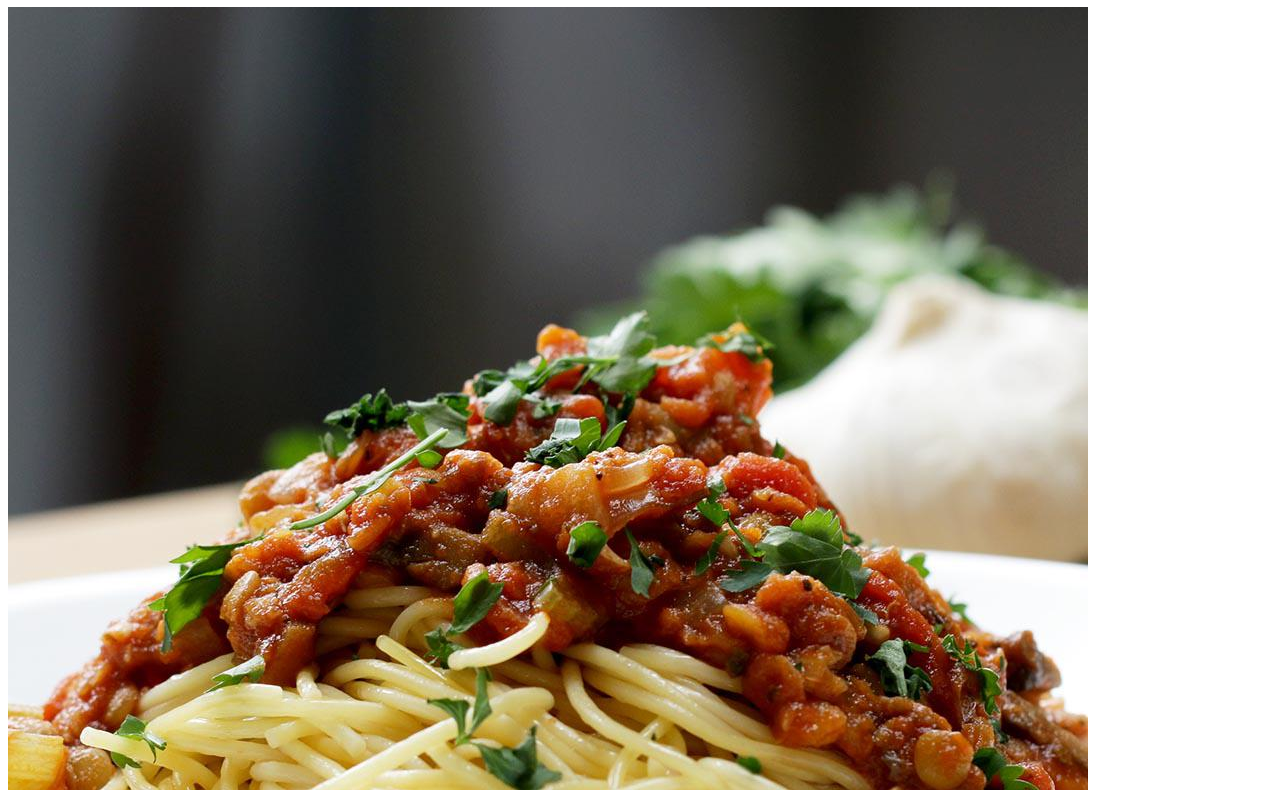
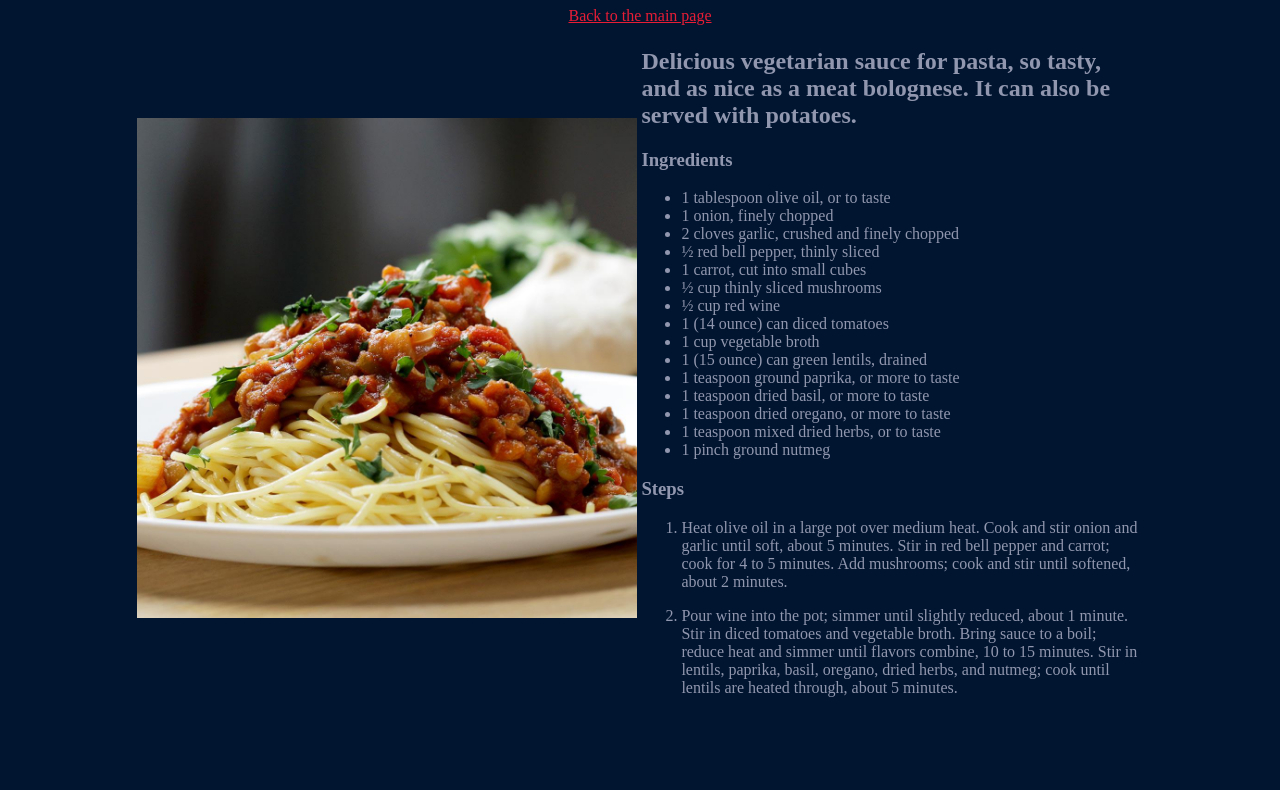
Before and after one commit to DeeAyDan/odin-recipes-2, a plain HTML site: page recipes/lentil_bolognese.html in a window 1280 px wide. Shown: the part 73-863 px from the top of the page. After the commit the page ends 800 px from the top, so only its background shows below. Drawn offline with Linux system fonts and the light colour scheme.

Commit message:
Scaled basic css over recipe pages and added return link

```diff
--- a/recipes/lentil_bolognese.html
+++ b/recipes/lentil_bolognese.html
@@ -4,12 +4,20 @@
     <meta charset="UTF-8">
     <meta http-equiv="X-UA-Compatible" content="IE=edge">
     <meta name="viewport" content="width=device-width, initial-scale=1.0">
+    <link rel="stylesheet" href="../style.css">
     <title>Lentil Bolognese</title>
 </head>
 <body>
+    <div class="title">
         <h1>Lentil Bolognese</h1>
-    <img src="../images/lentil_bolognese.jpg">
-    <h2>Delicious vegetarian sauce for pasta, so tasty, and as nice as a meat bolognese. It can also be served with potatoes.</h2>
+        <a href="../index.html">Back to the main page</a>
+    </div>
+
+    <div id="page-container">
+        <table>
+            <tr>
+                <td><img class="image" src="../images/lentil_bolognese.jpg"></td>
+                <td><h2>Delicious vegetarian sauce for pasta, so tasty, and as nice as a meat bolognese. It can also be served with potatoes.</h2>
                     <h3>Ingredients</h3>
                     <ul>
                         <li>1 tablespoon olive oil, or to taste</li>
@@ -32,6 +40,10 @@
                     <ol>
                         <li><p>Heat olive oil in a large pot over medium heat. Cook and stir onion and garlic until soft, about 5 minutes. Stir in red bell pepper and carrot; cook for 4 to 5 minutes. Add mushrooms; cook and stir until softened, about 2 minutes.</p> </li>
                         <li><p>Pour wine into the pot; simmer until slightly reduced, about 1 minute. Stir in diced tomatoes and vegetable broth. Bring sauce to a boil; reduce heat and simmer until flavors combine, 10 to 15 minutes. Stir in lentils, paprika, basil, oregano, dried herbs, and nutmeg; cook until lentils are heated through, about 5 minutes. </p></li>
-    </ol>
+                    </ol></td>
+            </tr>
+        </table>
+    </div>
+
 </body>
 </html>
```
Also changed, not shown: recipes/pan_seared_salmon.html (+14 -3 lines), recipes/roast_leg_of_lamb.html (+14 -3 lines). Lines whose indentation alone changed are shown as unchanged.
